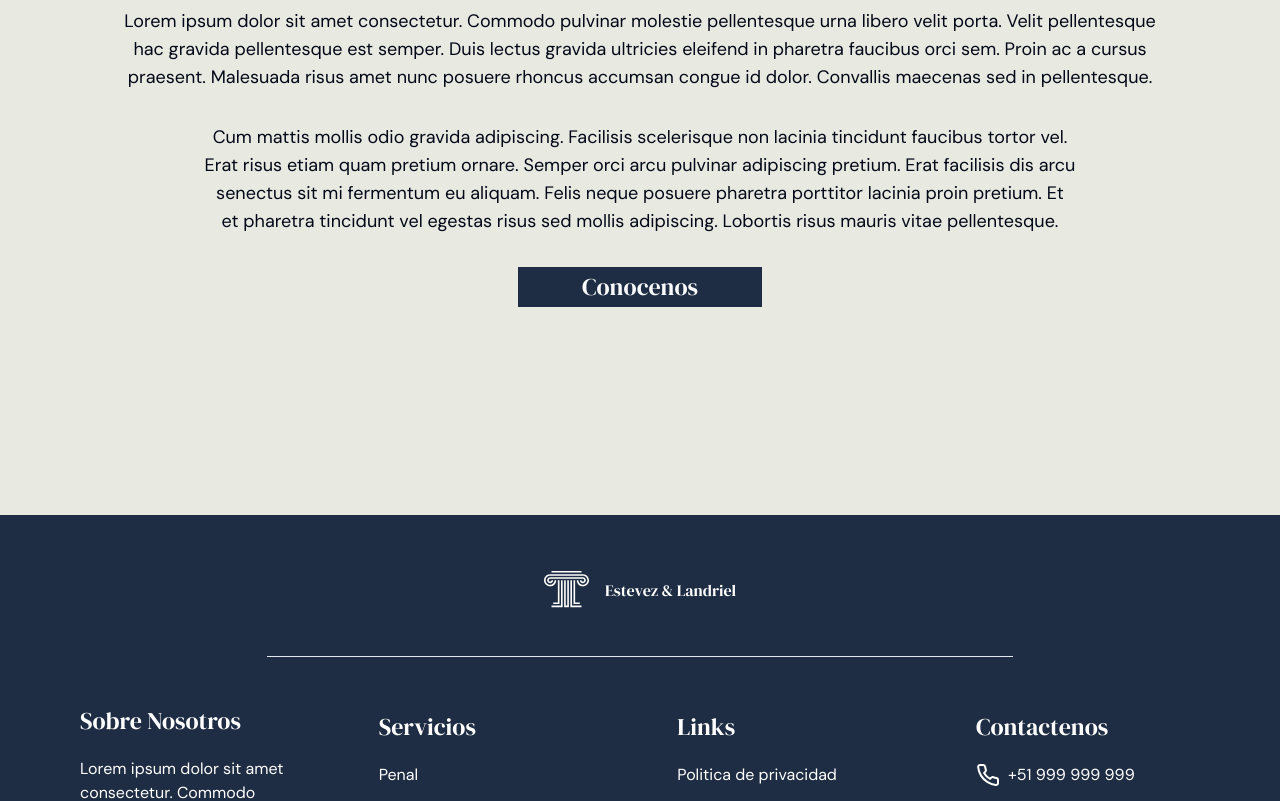
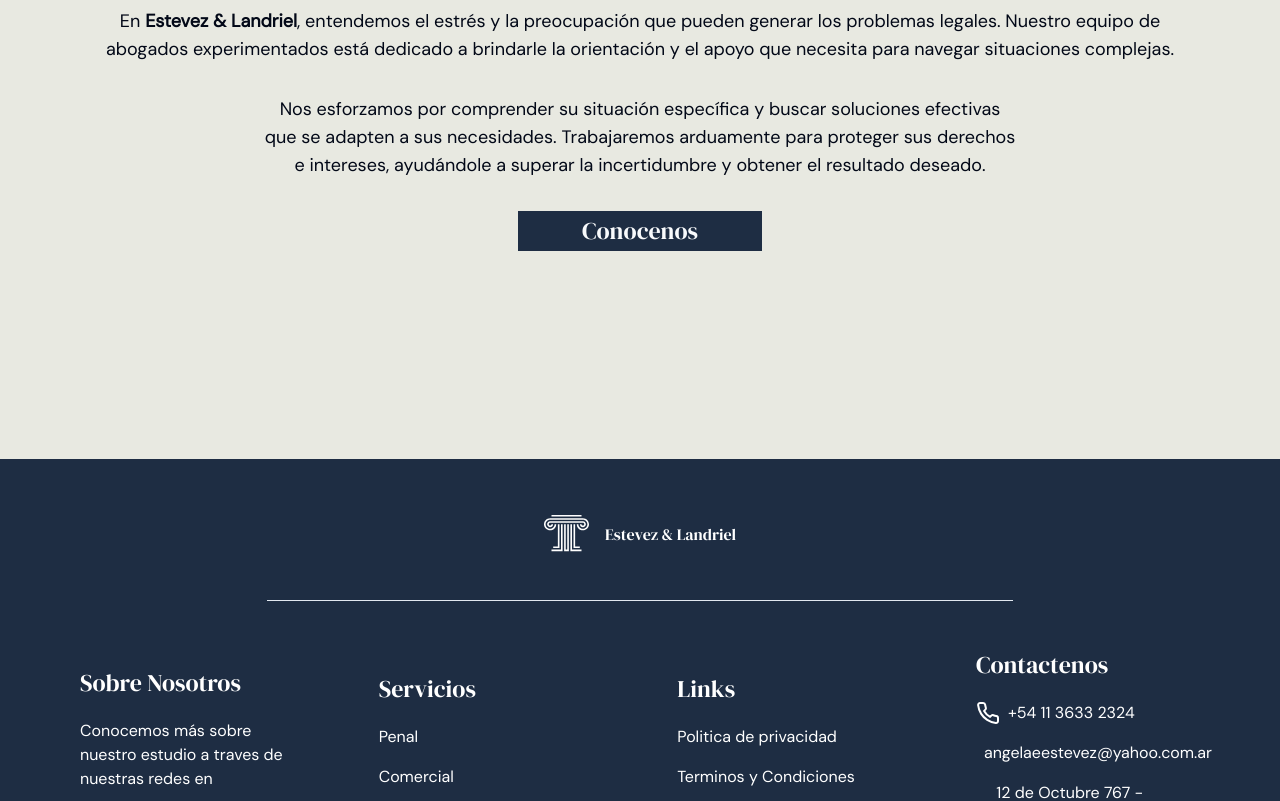
Before and after one commit to HoracioGutierrez/lawfirm, a Next.js app: page / in a window 1280 px wide. Shown: the part 1540-2341 px from the top of the page. Built offline with nearby package versions, Linux system fonts and the light colour scheme.

Commit message:
Add subheader texts and change custom texts in home

```diff
--- a/app/page.tsx
+++ b/app/page.tsx
@@ -41,8 +41,8 @@ export default function Home() {
         <div className="w-full h-[2px] lg:w-[2px] bg-primary block lg:hidden mt-4"></div>
 
         <div className={cn("mt-12 lg:mt-24 max-w-8xl mx-auto text-center text-lg flex flex-col items-center gap-8")}>
-          <p className={cn(dmSans.className, "text-balance")}>Lorem ipsum dolor sit amet consectetur. Commodo pulvinar molestie pellentesque urna libero velit porta. Velit pellentesque hac gravida pellentesque est semper. Duis lectus gravida ultricies eleifend in pharetra faucibus orci sem. Proin ac a cursus praesent. Malesuada risus amet nunc posuere rhoncus accumsan congue id dolor. Convallis maecenas sed in pellentesque.</p>
-          <p className={cn(dmSans.className, "text-balance hidden md:block")}>Cum mattis mollis odio gravida adipiscing. Facilisis scelerisque non lacinia tincidunt faucibus tortor vel. Erat risus etiam quam pretium ornare. Semper orci arcu pulvinar adipiscing pretium. Erat facilisis dis arcu senectus sit mi fermentum eu aliquam. Felis neque posuere pharetra porttitor lacinia proin pretium. Et et pharetra tincidunt vel egestas risus sed mollis adipiscing. Lobortis risus mauris vitae pellentesque.</p>
+          <p className={cn(dmSans.className, "text-balance")}>En <span className="font-bold">Estevez & Landriel</span>, entendemos el estrés y la preocupación que pueden generar los problemas legales. Nuestro equipo de abogados experimentados está dedicado a brindarle la orientación y el apoyo que necesita para navegar situaciones complejas.</p>
+          <p className={cn(dmSans.className, "text-balance hidden md:block")}>Nos esforzamos por comprender su situación específica y buscar soluciones efectivas que se adapten a sus necesidades. Trabajaremos arduamente para proteger sus derechos e intereses, ayudándole a superar la incertidumbre y obtener el resultado deseado.</p>
           <Button className="text-2xl rounded-none py-3 px-16 hover:bg-secondary">
             <Link href="/about">Conocenos</Link>
           </Button>
--- a/components/Footer.tsx
+++ b/components/Footer.tsx
@@ -21,7 +21,7 @@ function Footer() {
             <div className="text-white flex flex-col md:flex-row items-center justify-between gap-12 max-w-[1600px] mx-auto">
                 <div className="w-full md:w-1/5 flex flex-col gap-5">
                     <h3 className="text-2xl">Sobre Nosotros</h3>
-                    <p className={cn(dmSans.className)}>Lorem ipsum dolor sit amet consectetur. Commodo pulvinar molesti.</p>
+                    <p className={cn(dmSans.className)}>Conocemos más sobre nuestro estudio a traves de nuestras redes en</p>
                     <nav className="flex gap-4">
                         <FacebookIcon />
                         <LinkedinIcon />
@@ -49,9 +49,9 @@ function Footer() {
                 <div className="w-full md:w-1/5 flex flex-col gap-5">
                     <h3 className="text-2xl">Contactenos</h3>
                     <nav className={cn(dmSans.className, "flex gap-4 flex-col")}>
-                        <p className="flex gap-2 items-center"><Phone />+51 999 999 999</p>
-                        <p className="flex gap-2 items-center"><MailIcon /> 9bHk7@example.com</p>
-                        <p className="flex gap-2 items-center"><PinIcon /> Calle 123, Lima, Peru.</p>
+                        <p className="flex gap-2 items-center"><Phone />+54 11 3633 2324</p>
+                        <p className="flex gap-2 items-center"><MailIcon /> angelaeestevez@yahoo.com.ar</p>
+                        <p className="flex gap-2 items-center"><PinIcon /> 12 de Octubre 767 - Quilmes, Buenos Aires, Argentina.</p>
                     </nav>
                 </div>
             </div>
--- a/components/Header.tsx
+++ b/components/Header.tsx
@@ -18,6 +18,12 @@ function Header() {
         if (path === "/about") return "Sobre Nosotros"
         if (path === "/contact") return "Contacto"
         if (path === "/services") return "Servicios"
+    }, [path])
+
+    const description = useMemo(() => {
+        if (path === "/about") return "Conozca a nuestro equipo de abogados dedicados y experimentados, y descubra cómo podemos ayudarlo a enfrentar sus desafíos legales."
+        if (path === "/contact") return "Comuníquese con nosotros hoy mismo para programar una consulta gratuita y discutir cómo podemos ayudarlo a lograr sus objetivos legales."
+        if (path === "/services") return "Explore la amplia gama de servicios legales que ofrecemos para satisfacer sus necesidades individuales y comerciales."
     }, [path])
 
     return (
@@ -72,7 +78,7 @@ function Header() {
                 <div className="py-10 md:py-14 xl:py-16 flex flex-col gap-4 md:flex-row max-w-[1600px] mx-auto">
                     <h2 className="text-3xl md:text-4xl lg:text-8xl w-full ">{title}</h2>
                     <div className="bg-white w-[2px]"></div>
-                    <p className={cn(dmSans.className, "text-lg text-muted-foreground")}>Lorem ipsum dolor sit amet consectetur. Commodo pulvinar molestie pellentesque urna libero velit porta. Velit pellentesque hac gravida pellentesque est semper. Duis lectus gravida </p>
+                    <p className={cn(dmSans.className, "text-lg text-muted-foreground")}>{description}</p>
                 </div>
             )}
         </header >
```
